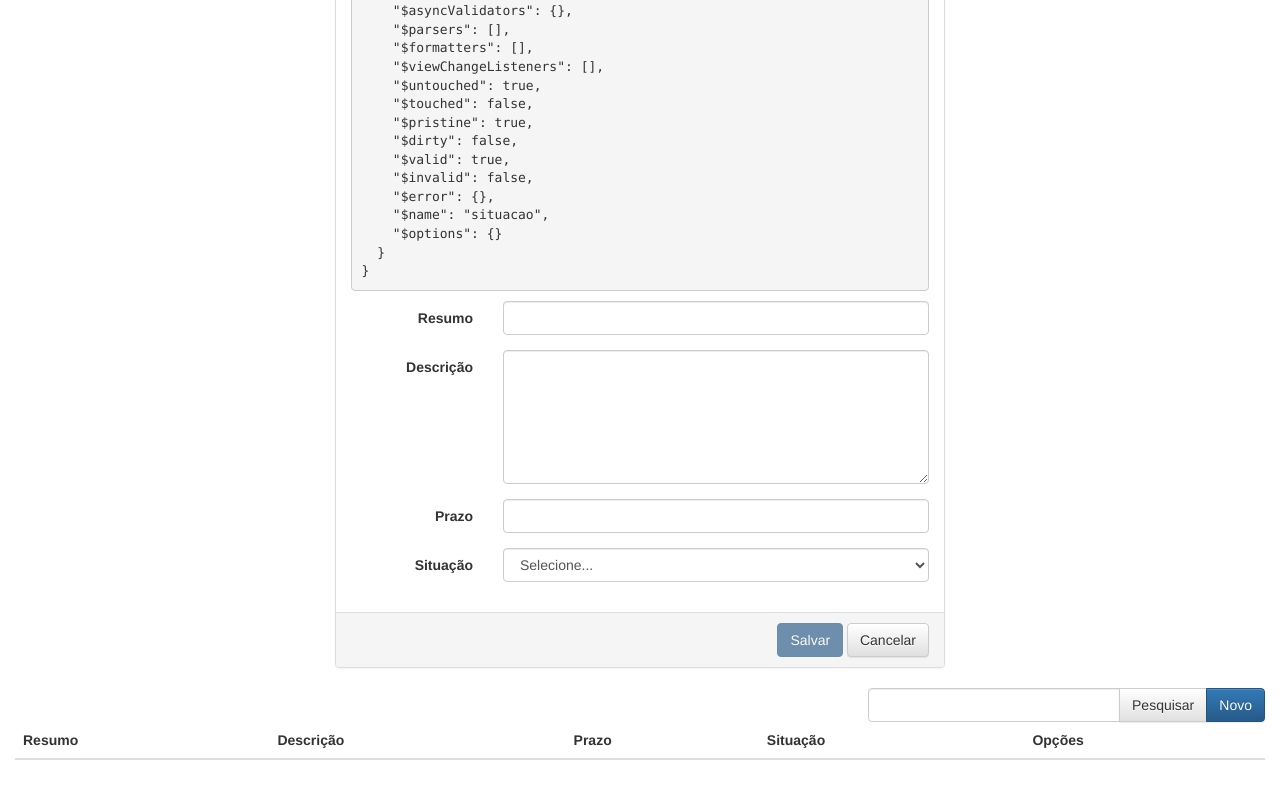
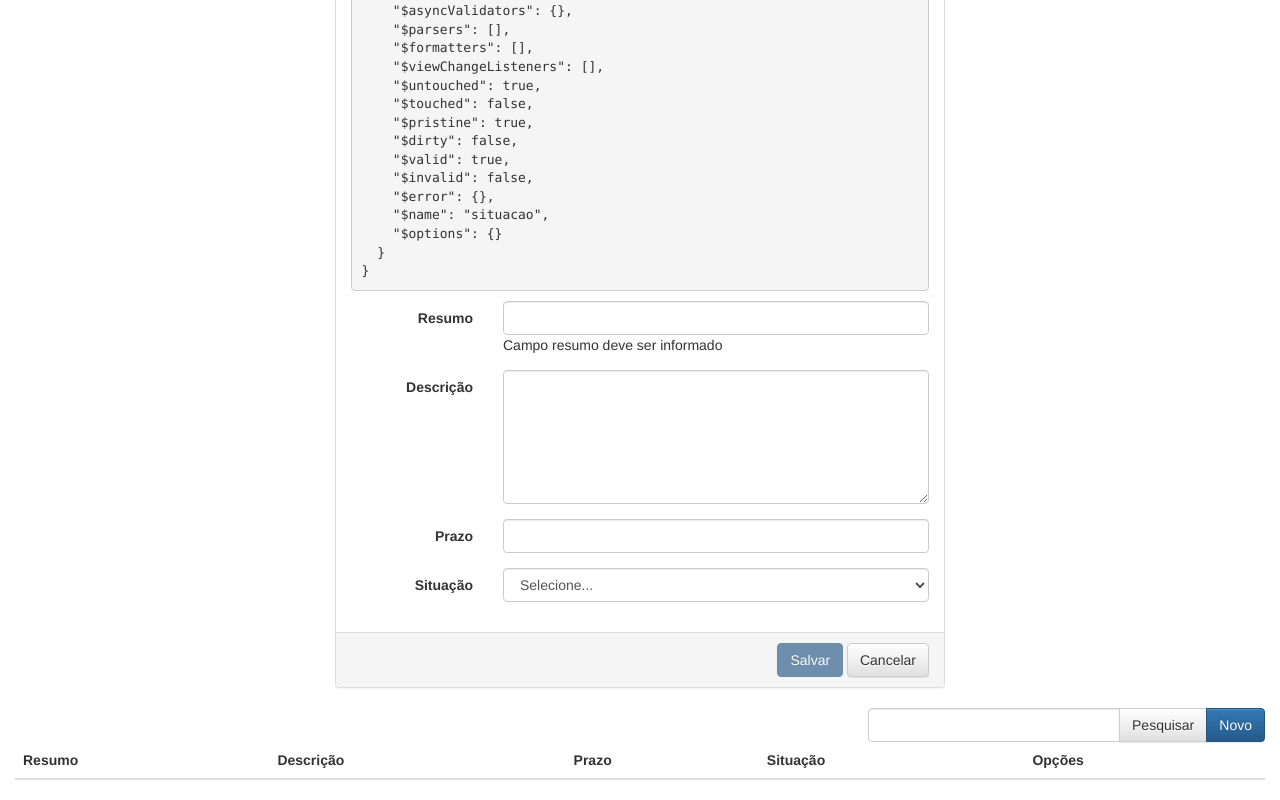
Before and after one commit to yuricavalcantesenai/senai-angular, a website: page WebContent/index.html in a window 1280 px wide. Shown: the part 1816-2616 px from the top of the page. Drawn offline with nearby package versions, Linux system fonts and the light colour scheme; some packages are replaced by stand-ins of ours.

Commit message:
Incluída mensagem de validação do campo resumo

```diff
--- a/WebContent/index.html
+++ b/WebContent/index.html
@@ -20,6 +20,9 @@
 							<label class="control-label col-sm-3" for="resumo">Resumo</label>
 							<div class="col-sm-9">
 								<input id="resumo" name="resumo" class="form-control" ng-model="controller.tarefa.resumo" required>
+								<div ng-messages="meuFormulario.resumo.$error">
+									<div ng-message="required">Campo resumo deve ser informado</div>
+								</div>
 							</div>
 						</div>
 						<div class="form-group">
```
